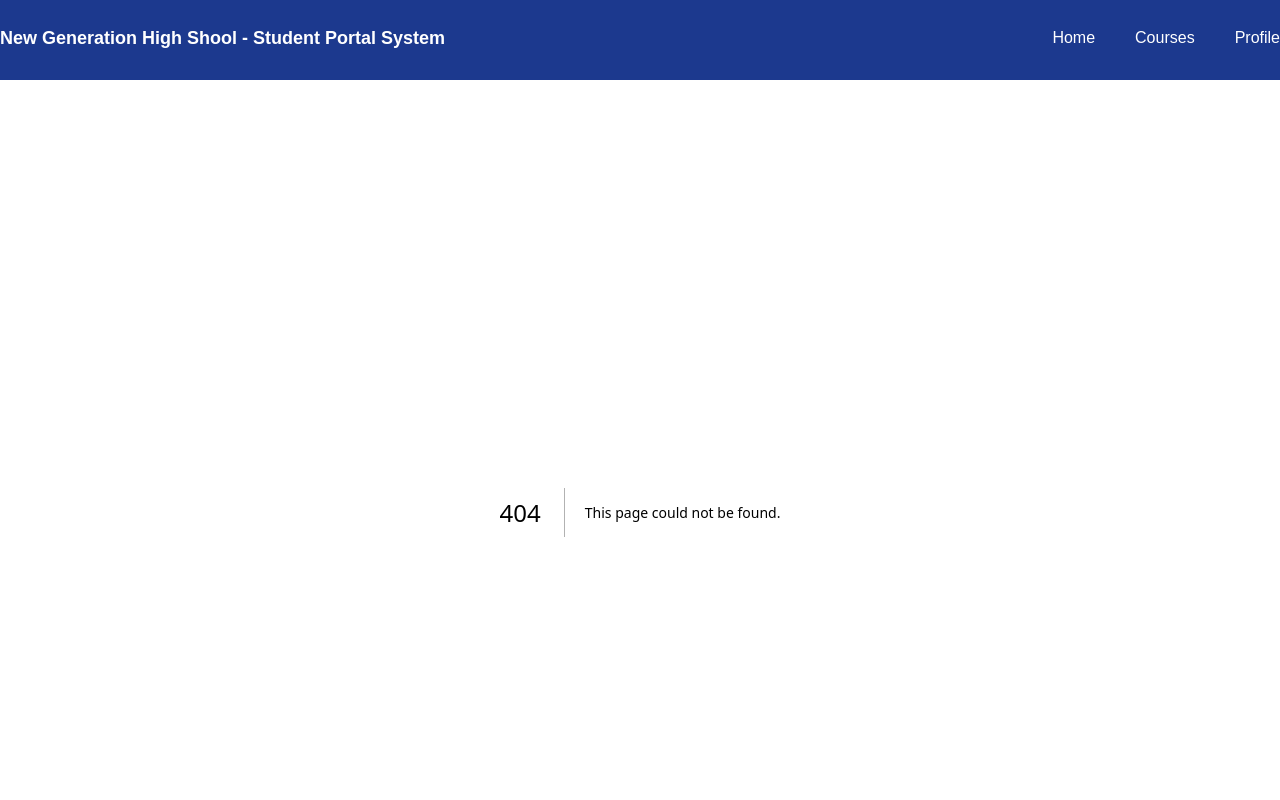
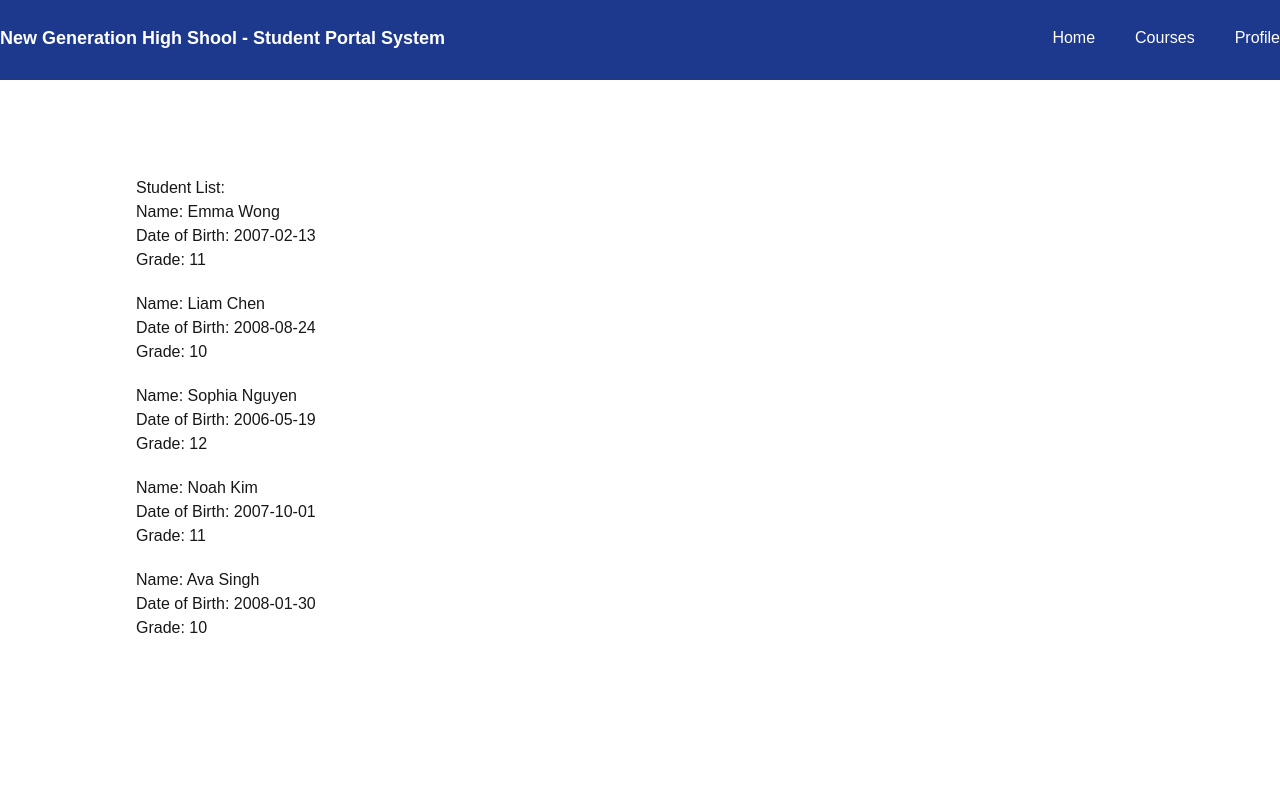
Before and after one commit to jiwonuh/webdev2-assignment2-group4, a Next.js app in the folder student-portal/: page /webdev2-assignment2-group4/Student_List in a window 1280 px wide. Before the commit this address had no page. Shown: the top 800 px of the page. Built offline with nearby package versions, Linux system fonts and the light colour scheme.

Commit message:
Add files via upload

```diff
--- /dev/null
+++ b/student-portal/app/Student_List/page.js
@@ -0,0 +1,22 @@
+'use client';
+import { useEffect, useState } from 'react';
+import StudentList from '../../components/StudentList';
+
+
+export default function StudentListPage() {
+  const [students, setStudents] = useState([]);
+
+  useEffect(() => {
+    fetch('/data/students.json')
+      .then((res) => res.json())
+      .then((data) => setStudents(data));
+  }, []);
+
+  return (
+    <div>
+      <main className="p-6">
+        <StudentList students={students} />
+      </main>
+    </div>
+  );
+}
```
